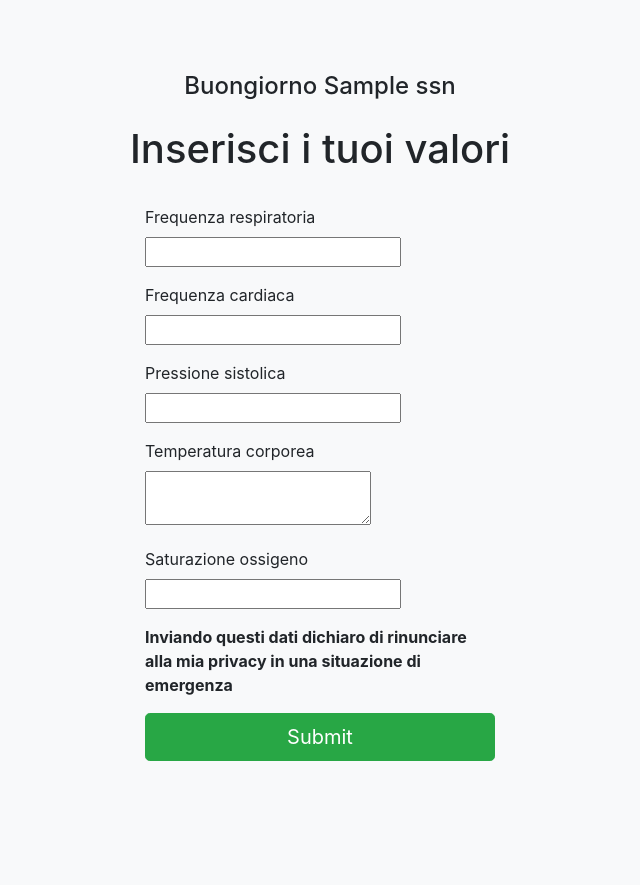
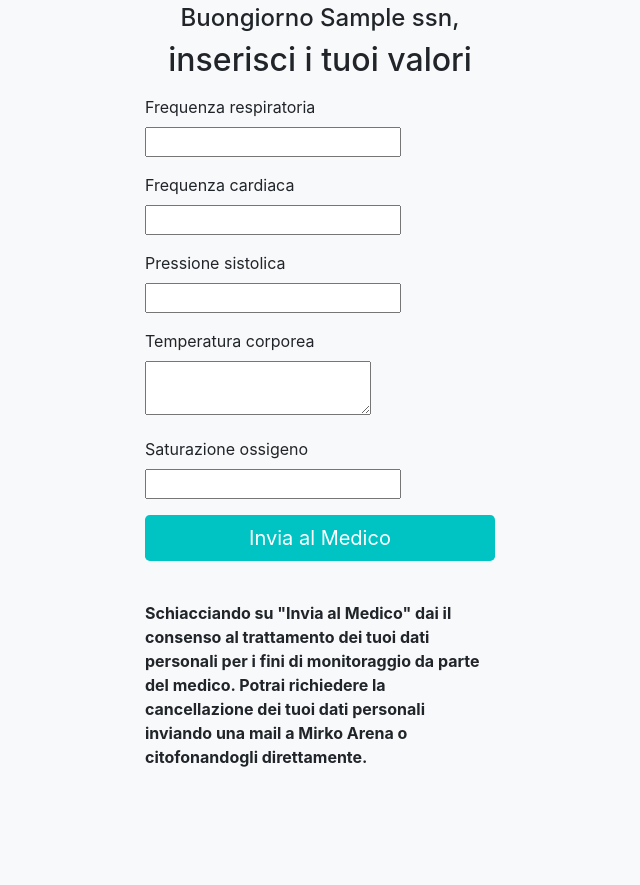
Before and after one commit to 8sam9/staysafe-med, a Django app: template templates/patient/add_illness_data.html in a window 1280 px wide. Shown: the whole page, without its empty margins (320-960 px from the left). Before the commit the page ends 761 px from the top, so only its background shows below. Run offline with Django 3.2, Linux system fonts and the light colour scheme; the template is opened without the code that fills it: most values are stand-ins (such as "Sample title", 1, 10 or a date in 2020); form fields are guessed from the names that the template uses; some libraries are stand-ins or nearby versions.

Commit message:
add illness data - patient page

```diff
--- a/static/css/style.css
+++ b/static/css/style.css
@@ -27,3 +27,14 @@ footer a{
 footer a:hover{
     color: #008281;
 }
+
+.btn-submit{
+    background:#00c4c3;
+    border:none;
+}
+.btn-submit:hover{
+    background:#008281;
+}
+.privacy_policy{
+    margin-top:40px;
+}
--- a/templates/patient/add_illness_data.html
+++ b/templates/patient/add_illness_data.html
@@ -3,9 +3,9 @@
 
 {% block content %}
 <div class="container">
-    <div class="pt-5 pb-4 text-center">
-        <h4 class="mt-4 mb-4">Buongiorno {{patient.ssn}}</h4>
-        <h1>Inserisci i tuoi valori</h1>
+    <div class="pt-1 pb-2 text-center">
+        <h4>Buongiorno {{patient.ssn}},</h4>
+        <h2>inserisci i tuoi valori</h2>
     </div>
     <div class="row justify-content-center">
         <div class="col-lg-4 col-md-6">
@@ -44,9 +44,13 @@
                             <label for="{{ form.oxygen_saturation.id_for_label }}">Saturazione ossigeno</label>
                             {{ form.oxygen_saturation | add_class:"form-control" }}
                         </div>
-                        <p><strong>Inviando questi dati dichiaro di rinunciare alla mia privacy in una situazione di emergenza</strong></p>
-                        <input type="submit" value="Submit" class="btn btn-lg btn-block btn-success">
+                        <input type="submit" value="Invia al Medico" class="btn btn-lg btn-block btn-success btn-submit">
                     </form>
+
+                    <p class="privacy_policy"><strong>Schiacciando su "Invia al Medico" dai il consenso al trattamento dei tuoi dati personali per i fini di monitoraggio da parte del medico.
+                    Potrai richiedere la cancellazione dei tuoi dati personali inviando una mail a Mirko Arena o citofonandogli direttamente.</strong></p>
+
+
                 </div>
             </div>
         </div>
--- a/templates/patient/master.html
+++ b/templates/patient/master.html
@@ -1,3 +1,4 @@
+{% load static %}
 <!doctype html>
 <html lang="en">
 <head>
@@ -5,6 +6,7 @@
     <meta name="viewport" content="width=device-width, initial-scale=1, shrink-to-fit=no">
     <title>Aggiungi valori</title>
     <link rel="stylesheet" href="https://stackpath.bootstrapcdn.com/bootstrap/4.4.1/css/bootstrap.min.css" integrity="sha384-Vkoo8x4CGsO3+Hhxv8T/Q5PaXtkKtu6ug5TOeNV6gBiFeWPGFN9MuhOf23Q9Ifjh" crossorigin="anonymous">
+    <link rel="stylesheet" href="{% static 'css/style.css' %}" >
 </head>
 <body class="bg-light">
 
```
